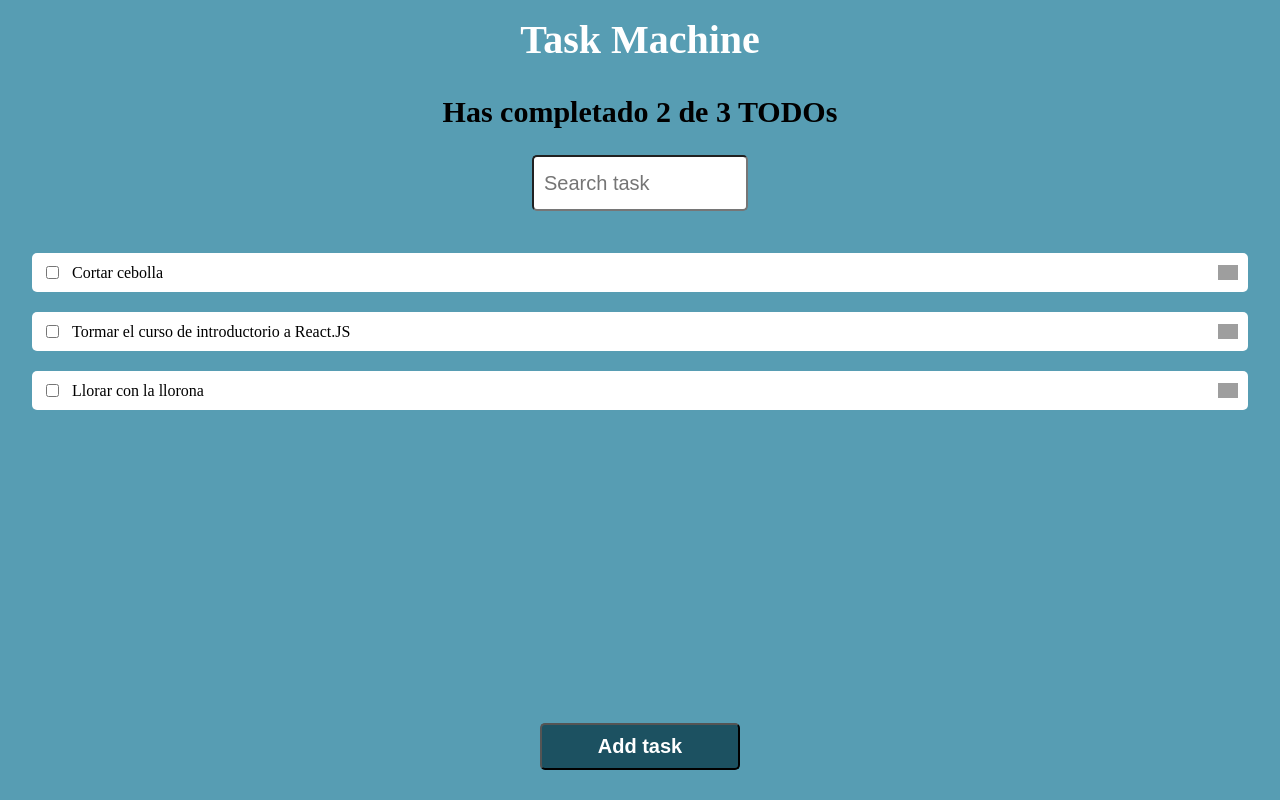
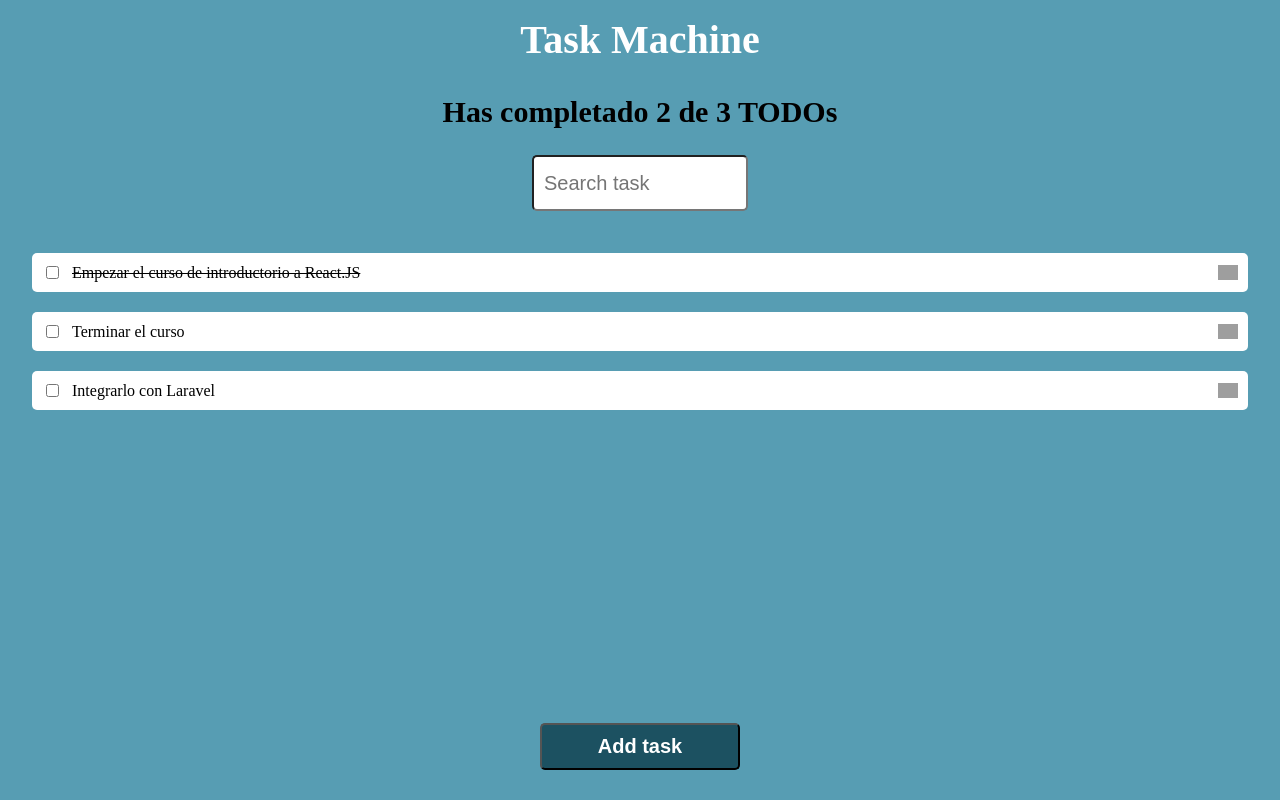
Before and after one commit to HSuHer/react-intro, a React (Create React App) app: page / in a window 1280 px wide. Built offline with nearby package versions, Linux system fonts and the light colour scheme; grey boxes are pictures that could not be loaded.

Commit message:
Añadimos eventos de prueba al boton y al buscador

```diff
--- a/src/App.js
+++ b/src/App.js
@@ -9,9 +9,9 @@ import './App.css'
 
 //import './App.css';
 const todos=[
-  {text:'Cortar cebolla', completed:false},
-  {text:'Tormar el curso de introductorio a React.JS', completed:false},
-  {text:'Llorar con la llorona', completed:false}
+  {text:'Empezar el curso de introductorio a React.JS', completed:true},
+  {text:'Terminar el curso', completed:false},
+  {text:'Integrarlo con Laravel', completed:false}
 ];
 function App() {
   return (
@@ -22,7 +22,11 @@ function App() {
         <TodoSearch />
         <TodoList>
           {todos.map(todo =>(
-            <TodoItem key={todo.text} text={todo.text} />
+            <TodoItem
+              key={todo.text}
+              text={todo.text}
+              completed={todo.completed}
+            />
           ))}
         </TodoList>
         <CreateTodoButton />
--- a/src/CreateTodoButton.js
+++ b/src/CreateTodoButton.js
@@ -2,8 +2,16 @@ import react from "react";
 import './CreateTodoButton.css'
 
 function CreateTodoButton(props){
+
+    const onClickButton=(msg)=>{
+        alert(msg)
+    }
+
     return(
-        <button className="button buttonAddTask">
+        <button
+            className="button buttonAddTask"
+            onClick={()=>onClickButton("Aqui se deberia abrir el modal")}
+        >
             <p>Add task</p>
         </button>
     );
--- a/src/TodoItem.css
+++ b/src/TodoItem.css
@@ -25,3 +25,7 @@
     margin-left: 10px;
     margin-right: 20px;
 }
+
+.true p{
+    text-decoration: line-through;
+}
--- a/src/TodoItem.js
+++ b/src/TodoItem.js
@@ -2,11 +2,24 @@ import react from "react";
 import './TodoItem.css';
 
 function TodoItem(props){
+
+    const onComplete = ()=>{
+        alert(`Ya completaste el TODO ${props.text}`)
+    }
+
+    const onDelete = ()=>{
+        alert(`Borraste el TODO ${props.text}`)
+    }
+
     return(
-        <li className="todoItem">
-            <input type="checkbox" id="completed" />
+        <li className={`todoItem ${props.completed}`}>
+            <input type="checkbox" id="checkTask"
+                onClick={onComplete}
+            />
             <p>{props.text}</p>
-            <img src="https://cdn-icons.flaticon.com/png/512/484/premium/484611.png?token=exp=1644285594~hmac=1cb8b87ba5c0f3369f537ab7b31204e5"/>
+            <img src="https://cdn-icons.flaticon.com/png/512/484/premium/484611.png?token=exp=1644285594~hmac=1cb8b87ba5c0f3369f537ab7b31204e5"
+                onClick={onDelete}
+            />
         </li>
     );
 }
--- a/src/TodoSearch.js
+++ b/src/TodoSearch.js
@@ -2,9 +2,18 @@ import react from "react";
 import './TodoSearch.css'
 
 function TodoSearch(){
+
+    const onSearchValueChange=(event)=>{
+        console.log(event.target.value);
+    }
+
     return(
         <div className="searchContainer">
-            <input className="input inputTask" placeholder="Search task" />
+            <input
+                className="input inputTask"
+                placeholder="Search task"
+                onChange={onSearchValueChange}
+            />
         </div>
     );
 }
```
Also changed, not shown: public/index.html (+0 -23 lines).
